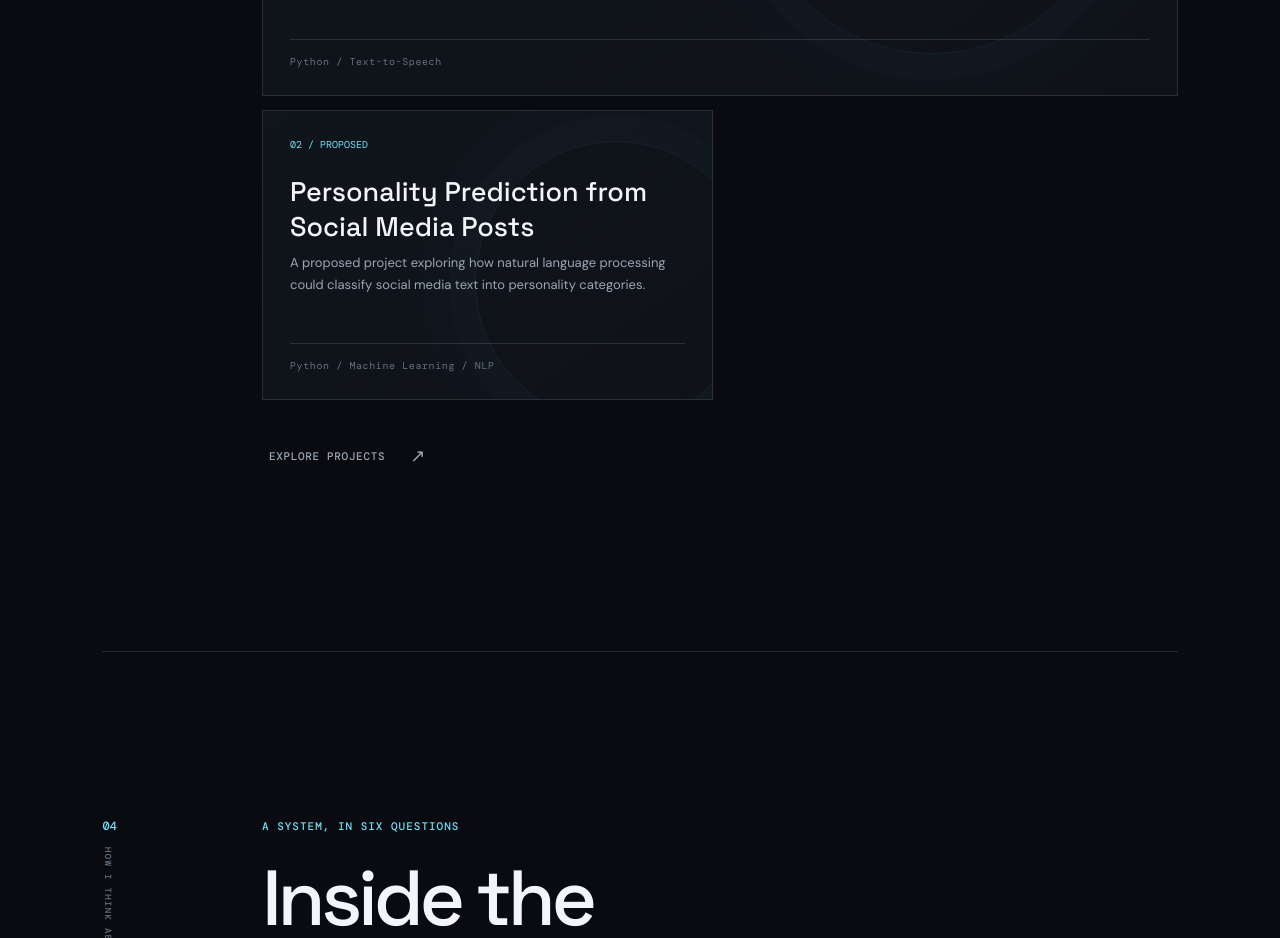
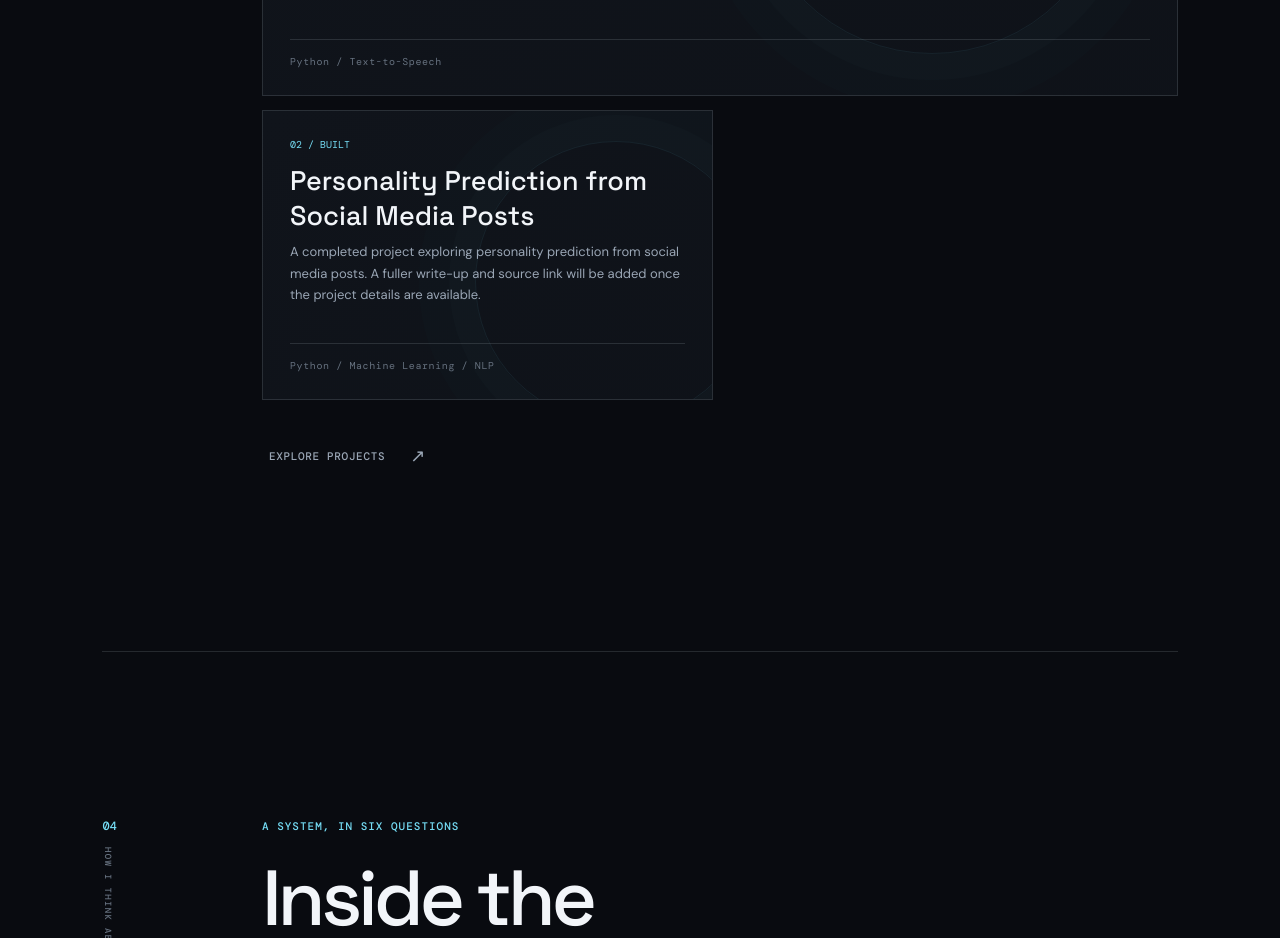
Before and after one commit to Megha2405-sys/Portfolio_final, a React (Vite) app: page / in a window 1280 px wide. Shown: the part 4440-5378 px from the top of the page. Built offline with nearby package versions, Linux system fonts and the light colour scheme.

Commit message:
Mark personality prediction project as built

```diff
--- a/data.js
+++ b/data.js
@@ -37,13 +37,13 @@ export const projects = [
   {
     title: 'Personality Prediction from Social Media Posts',
     category: 'Python / Machine Learning / NLP',
-    status: 'Proposed',
-    description: 'A proposed project exploring how natural language processing could classify social media text into personality categories.',
+    status: 'Built',
+    description: 'A completed project exploring personality prediction from social media posts. A fuller write-up and source link will be added once the project details are available.',
     details: [
-      'Planned workflow includes text preprocessing, feature extraction, and model evaluation.',
-      'The resume presents this as a proposal, so it is not listed as a completed implementation.'
+      'Project implementation is complete.',
+      'More technical details and a source link will be added later.'
     ],
-    note: 'Project proposal; implementation details and results have not been provided yet.'
+    note: 'Project details and repository link to follow.'
   }
 ];
 
```
